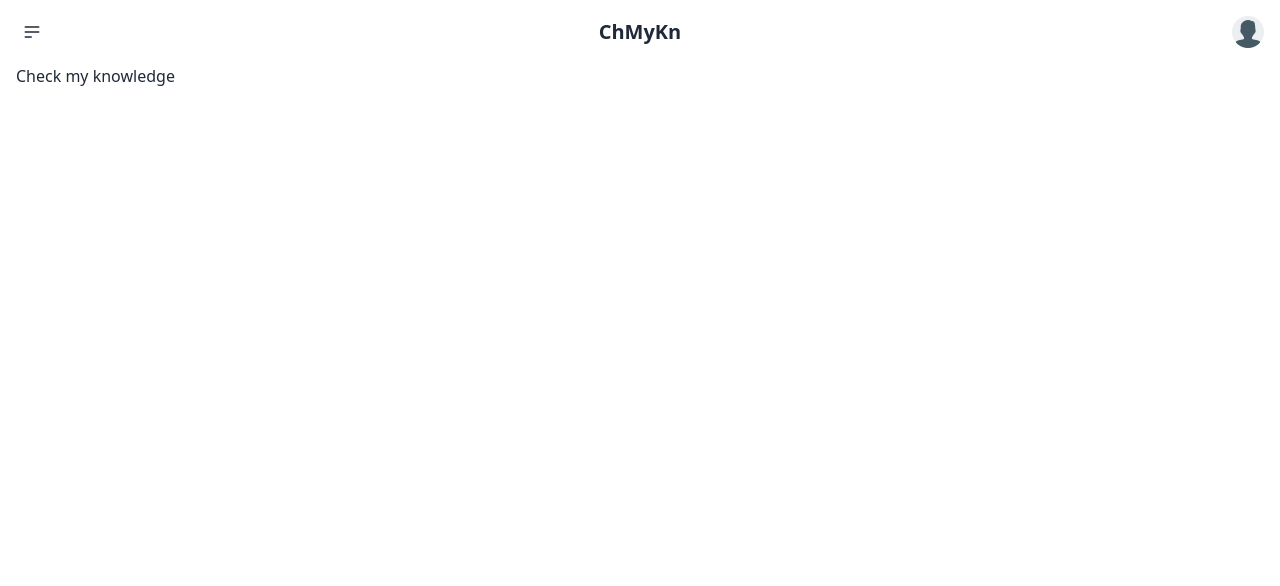
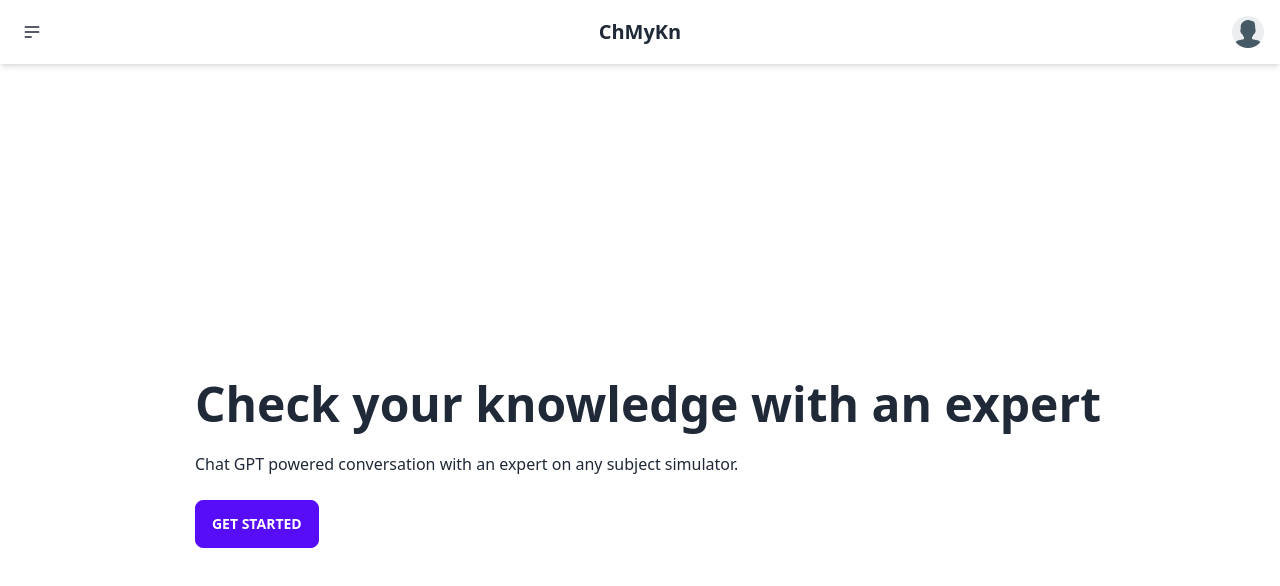
Before and after one commit to gastonivanfrasca/cayodis, a Next.js app: page / in a window 1280 px wide. Shown: the top 586 px of the page. Built offline with nearby package versions, Linux system fonts and the light colour scheme.

Commit message:
home design

```diff
--- a/components/NavigationBar/NavigationBar.tsx
+++ b/components/NavigationBar/NavigationBar.tsx
@@ -13,7 +13,7 @@ const NavigationBar = () => {
   }, [theme]);
 
   return (
-    <div className="navbar bg-base-100">
+    <div className="navbar bg-base-100 shadow-md">
       <div className="navbar-start">
         <div className="dropdown">
           <label tabIndex={0} className="btn btn-ghost btn-circle">
--- a/pages/index.tsx
+++ b/pages/index.tsx
@@ -1,4 +1,5 @@
 import Head from "next/head";
+import LottieAnimation from "@/components/LottieAnimation/LottieAnimation";
 
 export default function Home() {
   return (
@@ -13,7 +14,31 @@ export default function Home() {
         <link rel="icon" href="/favicon/favicon.ico" />
       </Head>
       <main>
-        <p>Check my knowledge</p>
+        <div className="hero min-h-screen">
+          <div className="hero-content flex-col lg:flex-row">
+            <LottieAnimation
+              id="conversation"
+              autoplay={true}
+              loop={true}
+              mode={"normal"}
+              src={
+                "https://assets1.lottiefiles.com/packages/lf20_xgvucffc.json"
+              }
+              width={"100px"}
+              height={"100px"}
+            />
+            <div>
+              <h1 className="text-5xl font-bold">
+                Check your knowledge with an expert
+              </h1>
+              <p className="py-6">
+                Chat GPT powered conversation with an expert on any subject
+                simulator.
+              </p>
+              <button className="btn btn-primary">Get Started</button>
+            </div>
+          </div>
+        </div>
       </main>
     </>
   );
```
